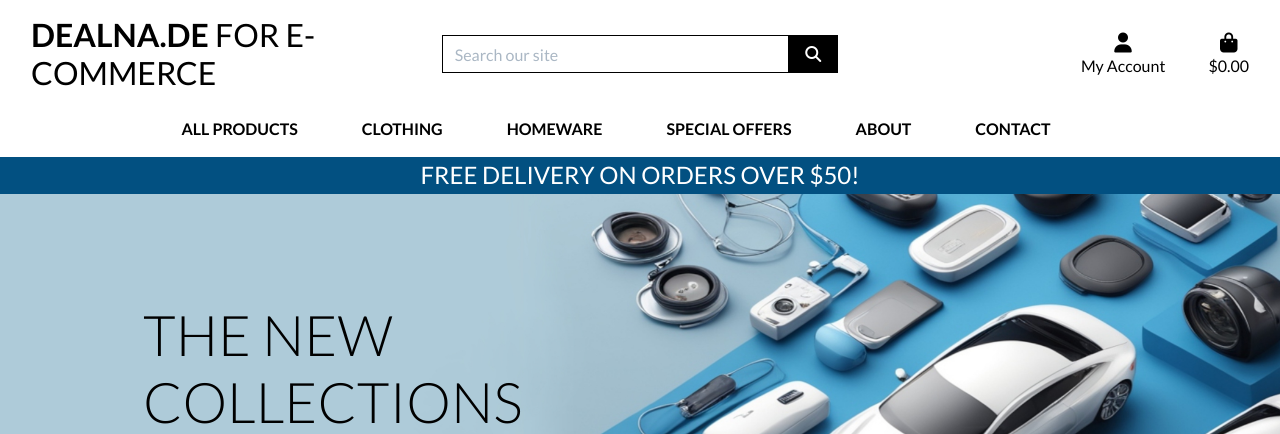
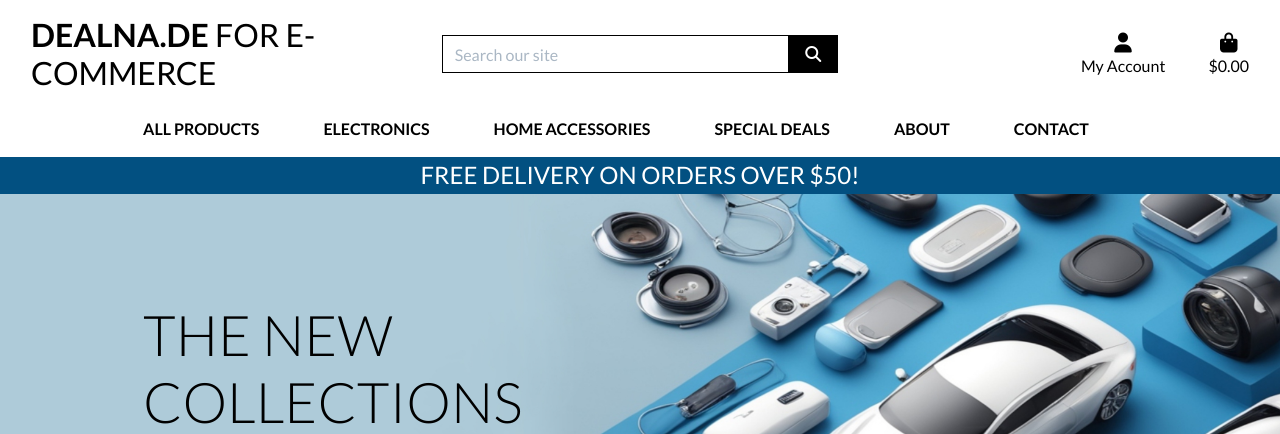
Before and after one commit to MohamedMesto/Dealna.de_v1.4, a Django app: page / in a window 1280 px wide. Shown: the top 434 px of the page. Run offline with Django 3.2, Linux system fonts and the light colour scheme; some libraries are stand-ins or nearby versions.

Commit message:
update Navbar

```diff
--- a/ec_checkout/templates/ec_checkout/checkout_success.html
+++ b/ec_checkout/templates/ec_checkout/checkout_success.html
@@ -201,11 +201,11 @@
                         <span class="text-uppercase">Back to Profile</span>
                     </a>
                 {% else %}
-                    <a href="{% url 'ec_products' %}?ec_category=new_arrivals,deals,clearance" class="btn btn-black rounded-0 my-2">
+                    <a href="{% url 'ec_products' %}?ec_category=new_deals,top_deals,clearance" class="btn btn-black rounded-0 my-2">
                         <span class="icon mr-2">
                             <i class="fas fa-gifts"></i>
                         </span>
-                        <span class="text-uppercase">Now check out the latest deals!</span>
+                        <span class="text-uppercase">Now check out the latest top_deals!</span>
                     </a>
                 {% endif %}
 			</div>
--- a/ec_products/fixtures/ec_categories.json
+++ b/ec_products/fixtures/ec_categories.json
@@ -1 +1 @@
-[{"pk": 1, "model": "ec_products.ec_category", "fields": {"name": "activewear", "friendly_name": "Activewear"}}, {"pk": 2, "model": "ec_products.ec_category", "fields": {"name": "bed_bath", "friendly_name": "Bed & Bath"}}, {"pk": 3, "model": "ec_products.ec_category", "fields": {"name": "clearance", "friendly_name": "Clearance"}}, {"pk": 4, "model": "ec_products.ec_category", "fields": {"name": "deals", "friendly_name": "Deals"}}, {"pk": 5, "model": "ec_products.ec_category", "fields": {"name": "essentials", "friendly_name": "Essentials"}}, {"pk": 6, "model": "ec_products.ec_category", "fields": {"name": "jeans", "friendly_name": "Jeans"}}, {"pk": 7, "model": "ec_products.ec_category", "fields": {"name": "kitchen_dining", "friendly_name": "Kitchen & Dining"}}, {"pk": 8, "model": "ec_products.ec_category", "fields": {"name": "new_arrivals", "friendly_name": "New Arrivals"}}, {"pk": 9, "model": "ec_products.ec_category", "fields": {"name": "shirts", "friendly_name": "Shirts"}}]
+[{"pk": 1, "model": "ec_products.ec_category", "fields": {"name": "phone_accessories", "friendly_name": "Phone_Accessories"}}, {"pk": 2, "model": "ec_products.ec_category", "fields": {"name": "bed_bath", "friendly_name": "Bed & Bath"}}, {"pk": 3, "model": "ec_products.ec_category", "fields": {"name": "clearance", "friendly_name": "Clearance"}}, {"pk": 4, "model": "ec_products.ec_category", "fields": {"name": "top_deals", "friendly_name": "Top_Deals"}}, {"pk": 5, "model": "ec_products.ec_category", "fields": {"name": "essentials", "friendly_name": "Essentials"}}, {"pk": 6, "model": "ec_products.ec_category", "fields": {"name": "laptop_accessories", "friendly_name": "Laptop_Accessories"}}, {"pk": 7, "model": "ec_products.ec_category", "fields": {"name": "kitchen_dining", "friendly_name": "Kitchen & Dining"}}, {"pk": 8, "model": "ec_products.ec_category", "fields": {"name": "new_deals", "friendly_name": "New Deals"}}, {"pk": 9, "model": "ec_products.ec_category", "fields": {"name": "computer_accessories", "friendly_name": "Computer_Accessories"}}]
--- a/templates/includes/main-nav.html
+++ b/templates/includes/main-nav.html
@@ -25,44 +25,44 @@
         </li>
 
         <li class="nav-item dropdown">
-            <a class="logo-font font-weight-bold nav-link text-black mr-5" href="#" id="clothing-link"
+            <a class="logo-font font-weight-bold nav-link text-black mr-5" href="#" id="electronics-link"
                 data-toggle="dropdown" aria-haspopup="true" aria-expanded="false">
-                Clothing
+                Electronics
             </a>
-            <div class="dropdown-menu border-0" aria-labelledby="clothing-link">
-                <a href="{% url 'ec_products' %}?ec_category=activewear,essentials" class="dropdown-item">Activewear
+            <div class="dropdown-menu border-0" aria-labelledby="electronics-link">
+                <a href="{% url 'ec_products' %}?ec_category=phone_accessories,essentials" class="dropdown-item">Phone Accessories
                     &amp; Essentials</a>
-                <a href="{% url 'ec_products' %}?ec_category=jeans" class="dropdown-item">Jeans</a>
-                <a href="{% url 'ec_products' %}?ec_category=shirts" class="dropdown-item">Shirts</a>
-                <a href="{% url 'ec_products' %}?ec_category=activewear,essentials,jeans,shirts"
-                    class="dropdown-item">All Clothing</a>
+                <a href="{% url 'ec_products' %}?ec_category=laptop_accessories" class="dropdown-item">Laptop Accessories</a>
+                <a href="{% url 'ec_products' %}?ec_category=computer_accessories" class="dropdown-item">Computer Accessories</a>
+                <a href="{% url 'ec_products' %}?ec_category=phone_accessories,essentials,laptop_accessories,computer_accessories"
+                    class="dropdown-item">All Electronics</a>
             </div>
         </li>
 
         <li class="nav-item dropdown">
             <a class="logo-font font-weight-bold nav-link text-black mr-5" href="#" id="homeware-link"
                 data-toggle="dropdown" aria-haspopup="true" aria-expanded="false">
-                Homeware
+                Home Accessories
             </a>
             <div class="dropdown-menu border-0" aria-labelledby="homeware-link">
                 <a href="{% url 'ec_products' %}?ec_category=bed_bath" class="dropdown-item">Bed &amp; Bath</a>
                 <a href="{% url 'ec_products' %}?ec_category=kitchen_dining" class="dropdown-item">Kitchen &amp;
                     Dining</a>
                 <a href="{% url 'ec_products' %}?ec_category=bed_bath,kitchen_dining" class="dropdown-item">All
-                    Homeware</a>
+                    Home Accessories</a>
             </div>
         </li>
 
         <li class="nav-item dropdown">
             <a class="logo-font font-weight-bold nav-link text-black mr-5" href="#" id="specials-link"
                 data-toggle="dropdown" aria-haspopup="true" aria-expanded="false">
-                Special Offers
+                Special Deals
             </a>
             <div class="dropdown-menu border-0" aria-labelledby="specials-link">
-                <a href="{% url 'ec_products' %}?ec_category=new_arrivals" class="dropdown-item">New Arrivals</a>
-                <a href="{% url 'ec_products' %}?ec_category=deals" class="dropdown-item">Deals</a>
+                <a href="{% url 'ec_products' %}?ec_category=new_deals" class="dropdown-item">New Deals</a>
+                <a href="{% url 'ec_products' %}?ec_category=top_deals" class="dropdown-item">Top Deals</a>
                 <a href="{% url 'ec_products' %}?ec_category=clearance" class="dropdown-item">Clearance</a>
-                <a href="{% url 'ec_products' %}?ec_category=new_arrivals,deals,clearance" class="dropdown-item">All
+                <a href="{% url 'ec_products' %}?ec_category=new_deals,top_deals,clearance" class="dropdown-item">All
                     Specials</a>
             </div>
         </li>
--- a/user_stories/moscow_user_stories.csv
+++ b/user_stories/moscow_user_stories.csv
@@ -9,7 +9,7 @@ MUST HAVE,20,View order confirmation
 MUST HAVE,33,Leave a product review
 MUST HAVE,37,View product FAQs
 MUST HAVE,41,Submit contact form
-SHOULD HAVE,3,Identify deals and offers
+SHOULD HAVE,3,Identify top_deals and offers
 SHOULD HAVE,5,Register for account
 SHOULD HAVE,6,Login and logout
 SHOULD HAVE,7,Recover password
```
Also changed, not shown: user_stories/user_stories.md (+3 -3 lines), CHANGELOG.md, README.md, ec_products/fixtures/ec_products.json.
